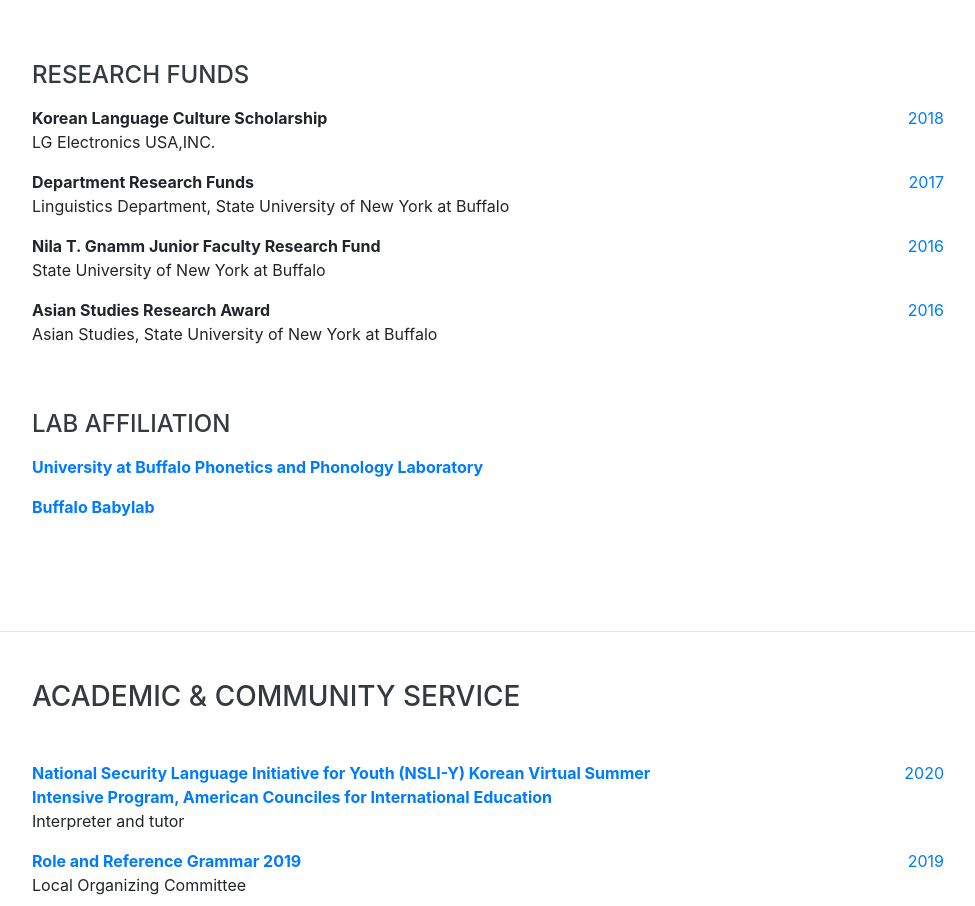
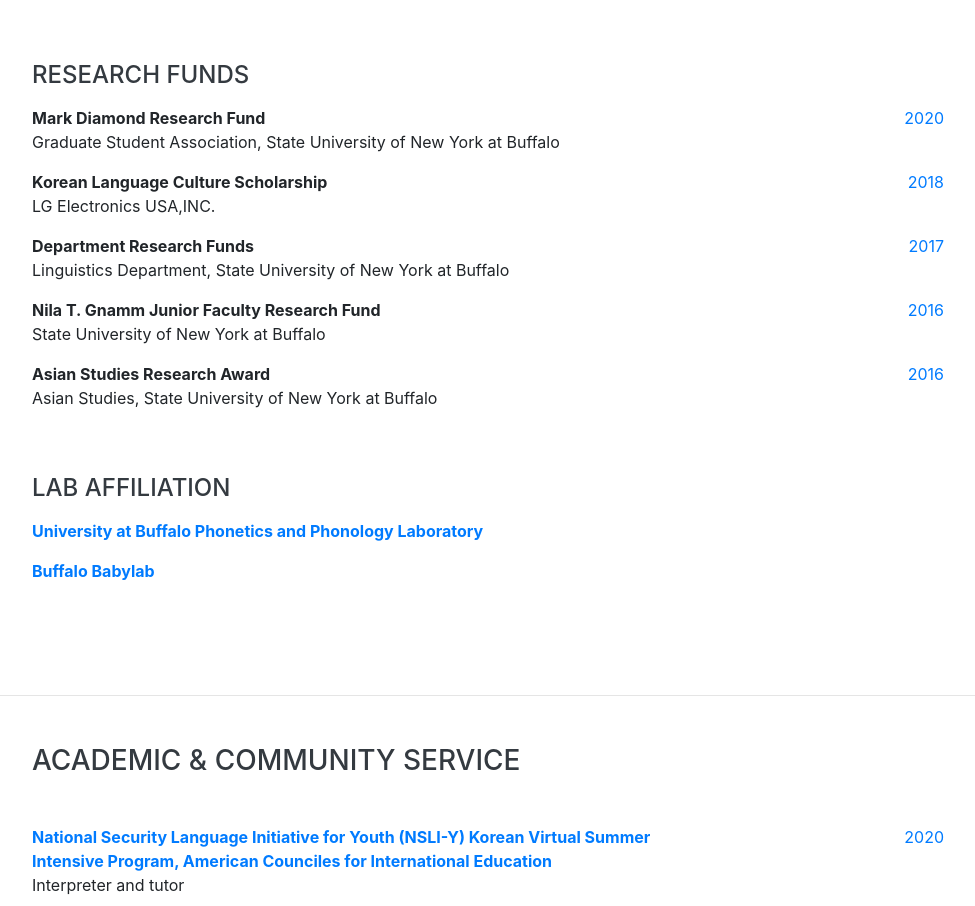
Before and after one commit to seongjihye/linguist, a website with bundled scripts: page index.html in a window 1280 px wide. Shown: the part 3814-4720 px from the top of the page, without its empty margins (288-1263 px from the left). Built offline with nearby package versions, Linux system fonts and the light colour scheme; a web font is replaced by a local one.

Commit message:
Update index.html

```diff
--- a/index.html
+++ b/index.html
@@ -236,6 +236,17 @@
           </div>
         </div>
 
+       <div class="resume-item d-flex flex-column flex-md-row justify-content-between mb-0">
+          <div class="resume-content">
+              <p colar="black" class="mb-0"><b>Mark Diamond Research Fund</b></p>
+               <p>Graduate Student Association, State University of New York at Buffalo</p>
+          </div>
+          <div class="resume-date text-md-right">
+            <span class="text-primary"> 2020</span>
+          </div>
+        </div>
+
+
         <div class="resume-item d-flex flex-column flex-md-row justify-content-between mb-0">
           <div class="resume-content">
               <p colar="black" class="mb-0"><b>Korean Language Culture Scholarship</b></p>
```
